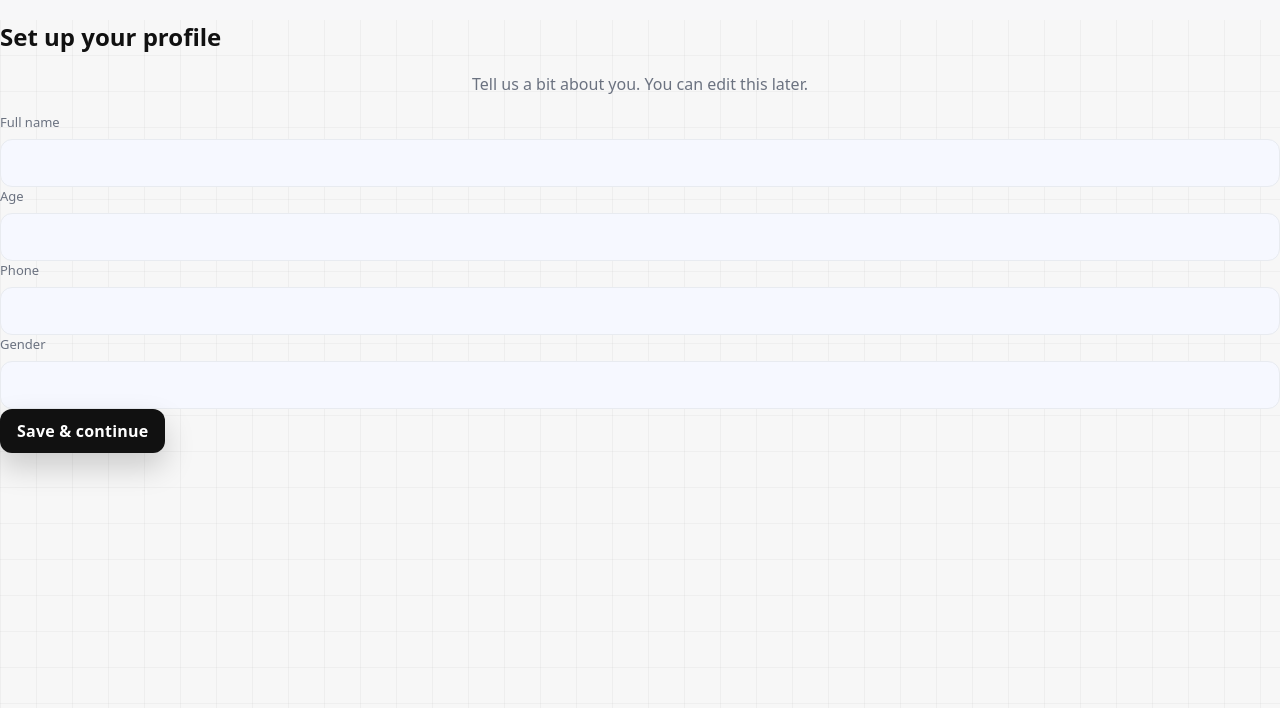
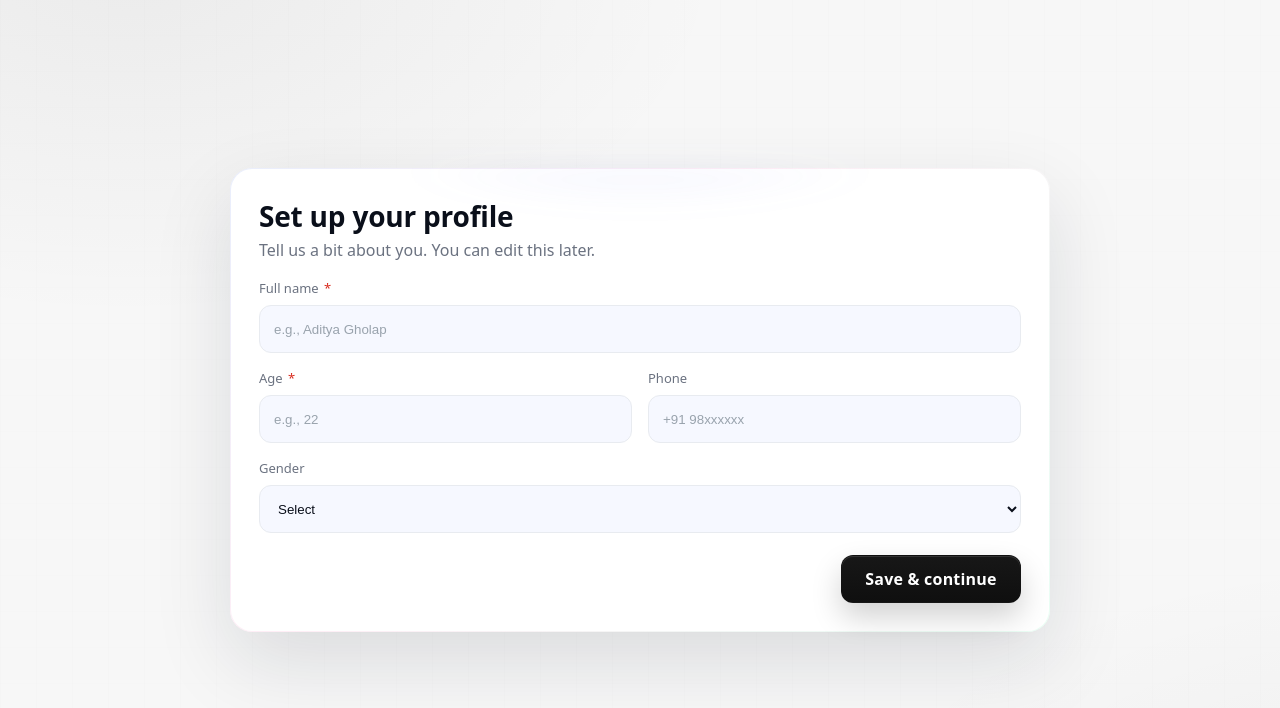
Before and after one commit to NoirPrimordial7/nearnest, a React (Vite) app: page /setup-profile in a window 1280 px wide. Shown: the top 708 px of the page. Built offline with nearby package versions, Linux system fonts and the light colour scheme; no server answers; the database is empty; sample sign-in values are in the browser's storage.

Commit message:
style(profile): denqid-style centered card, form grid, black CTA; tidy layout

```diff
--- a/src/pages/User/ProfileSetup.jsx
+++ b/src/pages/User/ProfileSetup.jsx
@@ -1,88 +1,146 @@
 // src/pages/User/ProfileSetup.jsx
-import React from "react";
+import React, { useState } from "react";
 import { useNavigate } from "react-router-dom";
+import styles from "./profile.module.css";
 import { useAuth } from "../../context/AuthContext";
-import { getUserProfile, saveUserProfile } from "../../services/userProfile";
-
-import styles from "./home.module.css";
+import { saveProfile } from "../../services/userProfile";
 
 export default function ProfileSetup() {
-  const { user } = useAuth();
   const navigate = useNavigate();
-
-  const [form, setForm] = React.useState({
+  const { user } = useAuth(); // expects { user } from your context
+  const [form, setForm] = useState({
     fullName: "",
     age: "",
     phone: "",
     gender: "",
-    photoURL: "",
   });
-  const [loading, setLoading] = React.useState(true);
-  const [err, setErr] = React.useState("");
+  const [submitting, setSubmitting] = useState(false);
+  const [error, setError] = useState("");
 
-  React.useEffect(() => {
-    let alive = true;
-    (async () => {
-      try {
-        if (user) {
-          const data = await getUserProfile(user.uid);
-          if (alive && data) setForm((f) => ({ ...f, ...data }));
-        }
-      } catch (_) {
-        // ignore for dev; show empty form
-      } finally {
-        if (alive) setLoading(false);
-      }
-    })();
-    return () => {
-      alive = false;
-    };
-  }, [user]);
+  const onChange = (e) => {
+    const { name, value } = e.target;
+    setForm((f) => ({ ...f, [name]: value }));
+  };
 
-  if (!user) return <div className={styles.centerNote}>Please sign in again.</div>;
-  if (loading) return <div className={styles.centerNote}>Loading…</div>;
-
-  const update = (e) => setForm({ ...form, [e.target.name]: e.target.value });
   const onSubmit = async (e) => {
     e.preventDefault();
+    setError("");
+    if (!form.fullName || !form.age) {
+      setError("Full name and age are required.");
+      return;
+    }
+    if (!user?.uid) {
+      setError("You must be signed in.");
+      return;
+    }
     try {
-      await saveUserProfile(user.uid, { ...form, email: user.email });
-      navigate("/home", { replace: true });
-    } catch (e2) {
-      setErr(e2?.message || "Failed to save profile");
+      setSubmitting(true);
+      await saveProfile(user.uid, {
+        fullName: form.fullName.trim(),
+        age: Number(form.age),
+        phone: form.phone.trim(),
+        gender: form.gender,
+      });
+      navigate("/home");
+    } catch (err) {
+      console.error(err);
+      setError("Could not save your profile. Try again.");
+    } finally {
+      setSubmitting(false);
     }
   };
 
   return (
     <div className={styles.shell}>
-      <div className={styles.cardWide}>
-        <h2 className={styles.title}>Set up your profile</h2>
-        <p className={styles.subtitle}>Tell us a bit about you. You can edit this later.</p>
-        {err && <div className={styles.err}>{err}</div>}
+      <div className={styles.card}>
+        <header className={styles.header}>
+          <h1 className={styles.title}>Set up your profile</h1>
+          <p className={styles.subtitle}>
+            Tell us a bit about you. You can edit this later.
+          </p>
+        </header>
+
+        {error ? <div className={styles.err}>{error}</div> : null}
 
         <form className={styles.form} onSubmit={onSubmit}>
-          <label className={styles.label}>
-            Full name
-            <input className={styles.input} name="fullName" value={form.fullName} onChange={update} />
-          </label>
-
-          <div className={styles.twoCol}>
-            <label className={styles.label}>
-              Age
-              <input className={styles.input} name="age" value={form.age} onChange={update} />
+          <div className={styles.field}>
+            <label className={styles.label} htmlFor="fullName">
+              Full name <span className={styles.req}>*</span>
             </label>
-            <label className={styles.label}>
-              Phone
-              <input className={styles.input} name="phone" value={form.phone} onChange={update} />
-            </label>
+            <input
+              id="fullName"
+              name="fullName"
+              className={styles.input}
+              placeholder="e.g., Aditya Gholap"
+              value={form.fullName}
+              onChange={onChange}
+              autoComplete="name"
+            />
           </div>
 
-          <label className={styles.label}>
-            Gender
-            <input className={styles.input} name="gender" value={form.gender} onChange={update} />
-          </label>
+          <div className={styles.row2}>
+            <div className={styles.field}>
+              <label className={styles.label} htmlFor="age">
+                Age <span className={styles.req}>*</span>
+              </label>
+              <input
+                id="age"
+                name="age"
+                type="number"
+                className={styles.input}
+                placeholder="e.g., 22"
+                value={form.age}
+                onChange={onChange}
+                min={1}
+                max={120}
+              />
+            </div>
 
-          <button className={styles.primaryBtn} type="submit">Save & continue</button>
+            <div className={styles.field}>
+              <label className={styles.label} htmlFor="phone">
+                Phone
+              </label>
+              <input
+                id="phone"
+                name="phone"
+                className={styles.input}
+                placeholder="+91 98xxxxxx"
+                value={form.phone}
+                onChange={onChange}
+                autoComplete="tel"
+              />
+            </div>
+          </div>
+
+          <div className={styles.field}>
+            <label className={styles.label} htmlFor="gender">
+              Gender
+            </label>
+            <select
+              id="gender"
+              name="gender"
+              className={styles.select}
+              value={form.gender}
+              onChange={onChange}
+            >
+              <option value="">Select</option>
+              <option value="male">Male</option>
+              <option value="female">Female</option>
+              <option value="prefer_not">Prefer not to say</option>
+              <option value="other">Other</option>
+            </select>
+          </div>
+
+          <div className={styles.actions}>
+            <button
+              type="submit"
+              className={styles.primaryBtn}
+              disabled={submitting}
+              aria-busy={submitting ? "true" : "false"}
+            >
+              {submitting ? "Saving…" : "Save & continue"}
+            </button>
+          </div>
         </form>
       </div>
     </div>
--- /dev/null
+++ b/src/pages/User/profile.module.css
@@ -0,0 +1,140 @@
+/* denqid-inspired profile setup */
+/* tokens */
+:root{
+  --bg:#f7f8fb;
+  --ink:#0a0f1a;
+  --muted:#6b7280;
+  --line:#e8ebf0;
+
+  --card:#ffffff;
+  --glass:rgba(255,255,255,.60);
+  --shadow-lg: 0 30px 80px rgba(16, 24, 40, .12);
+  --shadow-sm: 0 8px 24px rgba(16,24,40,.08);
+
+  --r-md:12px; --r-lg:18px; --r-xl:22px;
+}
+
+/* page shell with subtle grid background */
+.shell{
+  min-height:100vh;
+  width:100%;
+  display:grid;
+  place-items:center;
+  padding:clamp(16px, 3vw, 36px);
+  background:
+    radial-gradient(1000px 600px at 10% -5%, rgba(17,17,17,.05), transparent 60%),
+    radial-gradient(900px 500px at 110% 110%, rgba(17,17,17,.04), transparent 65%),
+    var(--bg);
+  position:relative;
+  isolation:isolate;
+}
+.shell::after{
+  content:"";
+  position:absolute; inset:0;
+  background:
+    linear-gradient(90deg, rgba(0,0,0,.035) 1px, transparent 1px) 0 0/36px 36px,
+    linear-gradient(0deg,  rgba(0,0,0,.03) 1px, transparent 1px) 0 0/36px 36px;
+  pointer-events:none;
+  opacity:.22;
+  z-index:-1;
+}
+
+/* glassy gradient-stroked card */
+.card{
+  width:min(820px, 96vw);
+  background: var(--glass);
+  backdrop-filter: blur(18px);
+  border-radius: var(--r-xl);
+  box-shadow: var(--shadow-lg);
+  padding: 28px;
+  position:relative;
+  border:1px solid transparent;
+
+  background-image:
+    linear-gradient(#fff,#fff),
+    linear-gradient(135deg,#e9eefc 0%, #ffeef6 40%, #e9fef4 100%);
+  background-origin: border-box;
+  background-clip: padding-box, border-box;
+}
+.card::before{
+  content:"";
+  position:absolute; inset:-1px;
+  border-radius:inherit;
+  background: radial-gradient(600px 220px at 50% -20%,
+    rgba(104,117,245,.25), transparent 60%);
+  filter: blur(14px);
+  z-index:-1;
+}
+
+/* header */
+.header{ text-align:left; margin-bottom:6px; }
+.title{ font-size:28px; font-weight:800; letter-spacing:-.2px; color:var(--ink); margin:0 0 4px; }
+.subtitle{ color:var(--muted); margin:0 0 18px; }
+
+/* form */
+.form{ display:grid; gap:16px; }
+.field{ display:grid; gap:8px; }
+.label{ font-size:13px; color:var(--muted); }
+.req{ color:#d92d20; margin-left:2px; }
+
+.input, .select{
+  height:48px;
+  border:1px solid var(--line);
+  border-radius: var(--r-md);
+  background:#f6f8ff;
+  color:var(--ink);
+  padding:0 14px;
+  transition:border-color .18s, box-shadow .18s, background .18s;
+  width:100%;
+}
+.input::placeholder{ color:#99a3ad; }
+.input:focus, .select:focus{
+  outline:none;
+  background:#fff;
+  border-color:#b9c3ff;
+  box-shadow:0 0 0 5px rgba(98,105,255,.12);
+}
+
+/* two-column row (age + phone) */
+.row2{
+  display:grid;
+  grid-template-columns: 1fr 1fr;
+  gap:16px;
+}
+@media (max-width: 640px){
+  .row2{ grid-template-columns: 1fr; }
+}
+
+/* actions */
+.actions{
+  display:flex;
+  justify-content:flex-end;
+  margin-top:6px;
+}
+
+.primaryBtn{
+  height:48px;
+  min-width: 180px;
+  border-radius: 12px;
+  border: 1px solid transparent;
+  background: linear-gradient(180deg,#171717 0%, #0f0f0f 100%);
+  color:#fff;
+  font-weight:800;
+  letter-spacing:.2px;
+  box-shadow: 0 14px 30px rgba(0,0,0,.18), inset 0 1px 0 rgba(255,255,255,.12);
+  transition: transform .06s ease, filter .18s ease, box-shadow .18s ease;
+}
+.primaryBtn:hover{ filter:brightness(1.04); }
+.primaryBtn:active{ transform:translateY(1px); }
+.primaryBtn[aria-busy="true"]{ opacity:.8; cursor:wait; }
+
+/* alerts */
+.err{
+  background:#fef2f2;
+  color:#b91c1c;
+  border:1px solid #fde4e4;
+  border-radius:12px;
+  padding:10px 12px;
+  font-size:13px;
+  margin-bottom:8px;
+}
```
